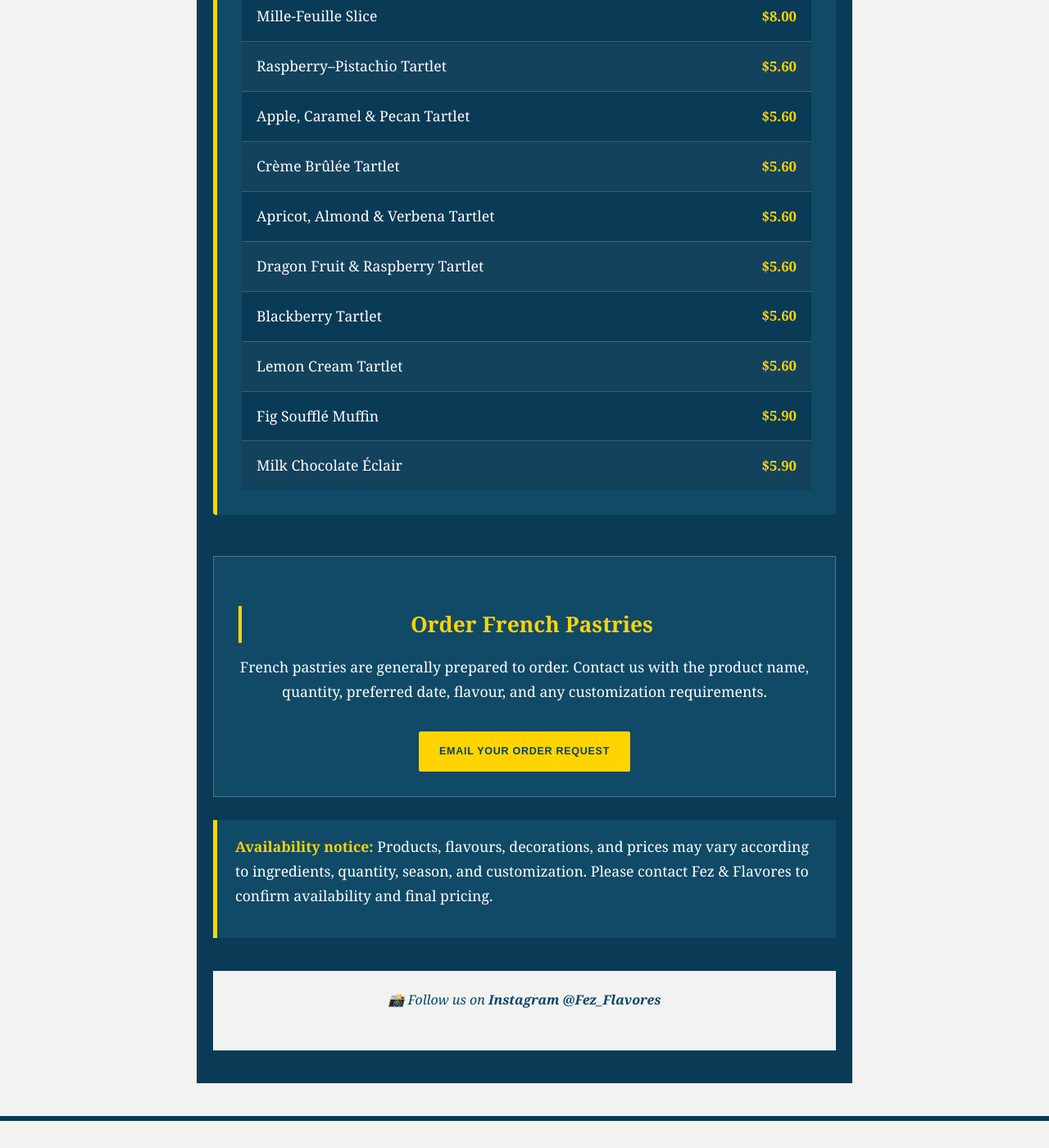
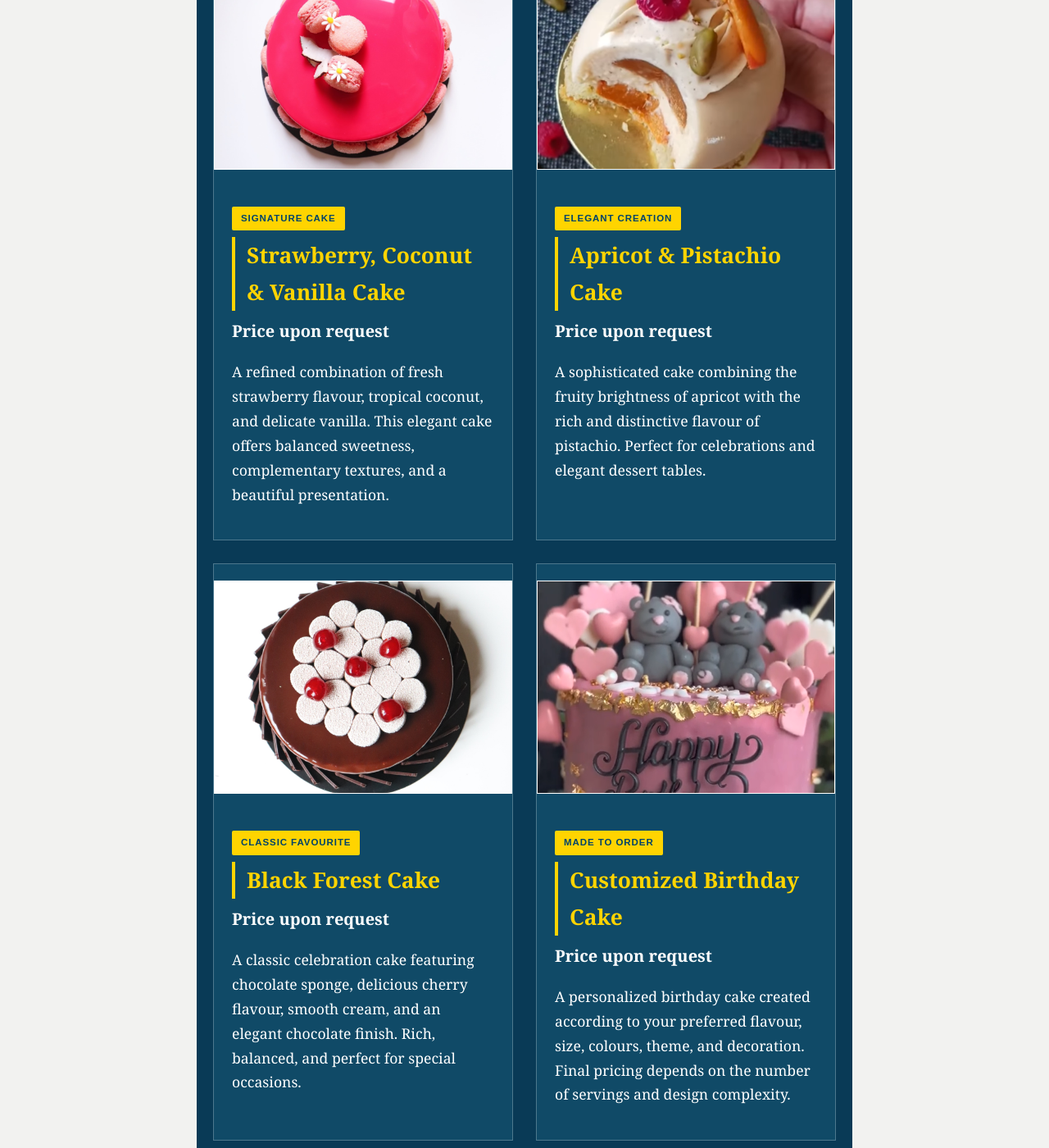
Before and after one commit to AKSELHACH/fez-and-flavores-blog, a Jekyll site: the page built from _posts/2026-08-02-french-pastry-collection.md, in a window 1280 px wide and 1400 px high, scrolled down 3375 px. Shown: the whole window at 82% size. Built offline with Jekyll 4.4.1, drawn with Linux system fonts in a browser that asks for light colours; some of the changed text lies outside the part shown.

Commit message:
Add cakes and pictures to French pastry collection
Added a section for cakes and entremets, including product details and images.

```diff
--- a/_posts/2026-08-02-french-pastry-collection.md
+++ b/_posts/2026-08-02-french-pastry-collection.md
@@ -133,7 +133,134 @@ Our pastries combine traditional French techniques, carefully selected ingredien
   </article>
 
 </div>
+<section class="cake-collection">
 
+  <h2>Cakes &amp; Entremets</h2>
+
+  <p>
+    Discover our handcrafted cakes and French-style entremets, created
+    for birthdays, celebrations, special occasions, and elegant dessert
+    tables. Flavours, sizes, colours, and decorations can be customized.
+  </p>
+
+  <div class="product-grid">
+
+
+    <article class="product-card">
+
+      <img
+        src="{{ '/images/strawberry-coconut-vanilla-cake.jpg' | relative_url }}"
+        alt="Strawberry coconut and vanilla cake from Fez and Flavores"
+        loading="lazy">
+
+      <div class="product-information">
+
+        <span class="product-badge">Signature Cake</span>
+
+        <h2>Strawberry, Coconut &amp; Vanilla Cake</h2>
+
+        <p class="product-price">
+          Price upon request
+        </p>
+
+        <p>
+          A refined combination of fresh strawberry flavour, tropical
+          coconut, and delicate vanilla. This elegant cake offers balanced
+          sweetness, complementary textures, and a beautiful presentation.
+        </p>
+
+      </div>
+
+    </article>
+
+
+    <article class="product-card">
+
+      <img
+        src="{{ '/images/apricot-pistachio-cake.png' | relative_url }}"
+        alt="Apricot and pistachio cake from Fez and Flavores"
+        loading="lazy">
+
+      <div class="product-information">
+
+        <span class="product-badge">Elegant Creation</span>
+
+        <h2>Apricot &amp; Pistachio Cake</h2>
+
+        <p class="product-price">
+          Price upon request
+        </p>
+
+        <p>
+          A sophisticated cake combining the fruity brightness of apricot
+          with the rich and distinctive flavour of pistachio. Perfect for
+          celebrations and elegant dessert tables.
+        </p>
+
+      </div>
+
+    </article>
+
+
+    <article class="product-card">
+
+      <img
+        src="{{ '/images/black-forest-cake.jpg' | relative_url }}"
+        alt="Black Forest cake from Fez and Flavores"
+        loading="lazy">
+
+      <div class="product-information">
+
+        <span class="product-badge">Classic Favourite</span>
+
+        <h2>Black Forest Cake</h2>
+
+        <p class="product-price">
+          Price upon request
+        </p>
+
+        <p>
+          A classic celebration cake featuring chocolate sponge,
+          delicious cherry flavour, smooth cream, and an elegant chocolate
+          finish. Rich, balanced, and perfect for special occasions.
+        </p>
+
+      </div>
+
+    </article>
+
+
+    <article class="product-card">
+
+      <img
+        src="{{ '/images/custom-birthday-cake.png' | relative_url }}"
+        alt="Customized birthday cake from Fez and Flavores"
+        loading="lazy">
+
+      <div class="product-information">
+
+        <span class="product-badge">Made to Order</span>
+
+        <h2>Customized Birthday Cake</h2>
+
+        <p class="product-price">
+          Price upon request
+        </p>
+
+        <p>
+          A personalized birthday cake created according to your preferred
+          flavour, size, colours, theme, and decoration. Final pricing
+          depends on the number of servings and design complexity.
+        </p>
+
+      </div>
+
+    </article>
+
+
+  </div>
+
+</section>
 <section class="pastry-price-menu">
 
   <h2>More French Pastries</h2>
```
